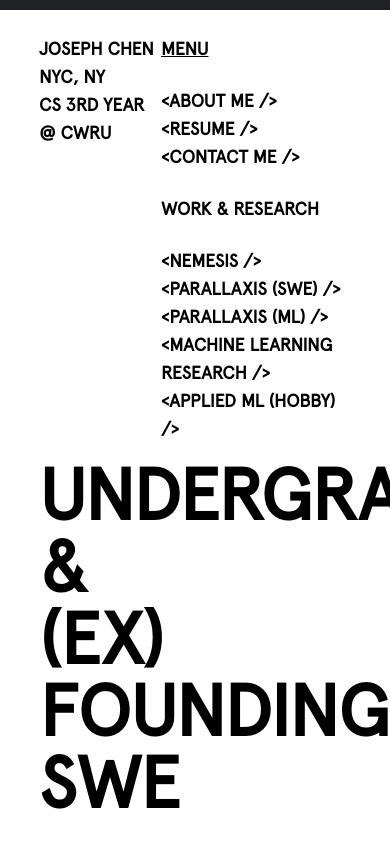
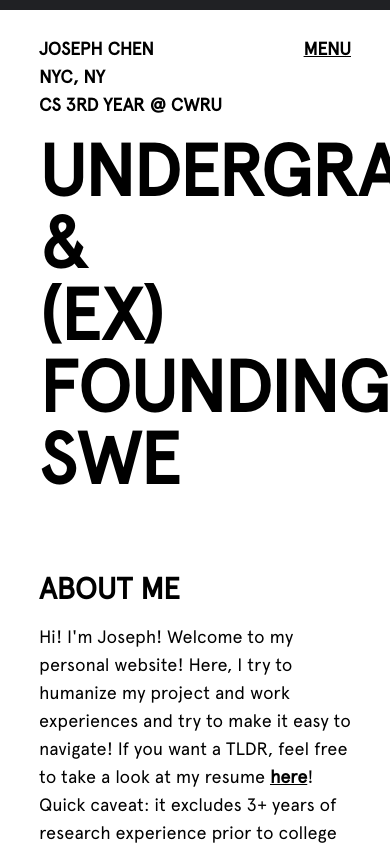
Before and after one commit to jchen42703/jchen42703.github.io, a React (Create React App) app in the folder v2/: page / in a window 390 px wide. Shown: the top 845 px of the page. Built offline with nearby package versions, Linux system fonts and the light colour scheme.

Commit message:
Don't display menu links when in mobile initially

```diff
--- a/v2/src/home/nav/NavigationMenu.tsx
+++ b/v2/src/home/nav/NavigationMenu.tsx
@@ -39,16 +39,13 @@ function NavigationMenu({ isMobile }: { isMobile: boolean }) {
 		},
 	];
 
+	const renderMenuLinks = () => {
+		if (isMobile) {
+			return;
+		}
+
 		return (
-		<div className="col-span-1 flex flex-col">
-			{/* Render different drop down if mobile */}
-			{/* Render the original menu if bigger than mobile size */}
-			<UppercasedText
-				text={"Menu"}
-				bold={true}
-				classes="underline md:no-underline text-lg"
-			></UppercasedText>
-			<br></br>
+			<>
 				{regLinkFields.map(({ title, href }) => (
 					<UppercasedText
 						key={title}
@@ -75,6 +72,20 @@ function NavigationMenu({ isMobile }: { isMobile: boolean }) {
 						classes="text-lg"
 					></UppercasedText>
 				))}
+			</>
+		);
+	};
+	return (
+		<div className="col-span-1 flex flex-col">
+			<UppercasedText
+				text={"Menu"}
+				bold={true}
+				classes="underline md:no-underline text-lg"
+			></UppercasedText>
+			{/* Render different drop down if mobile */}
+			{/* Render the original menu if bigger than mobile size */}
+			<br></br>
+			{renderMenuLinks()}
 		</div>
 	);
 }
```
Lines whose indentation alone changed are shown as unchanged.
